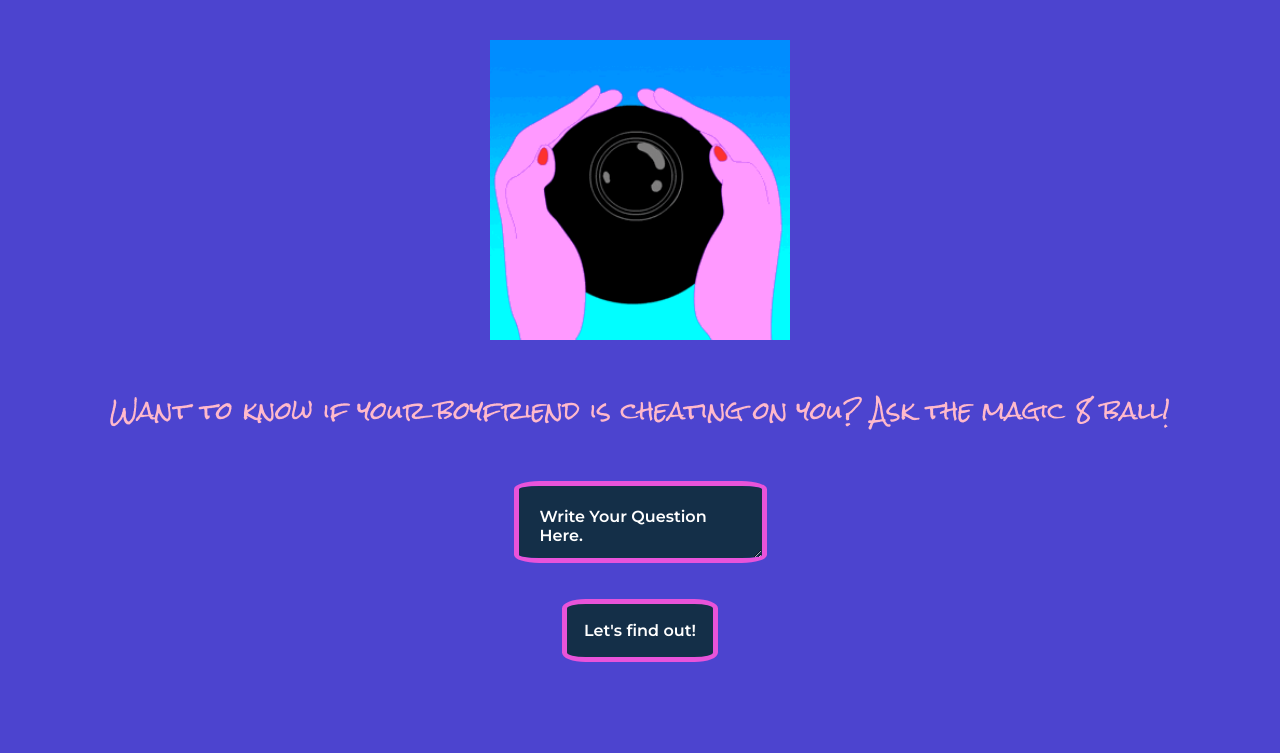
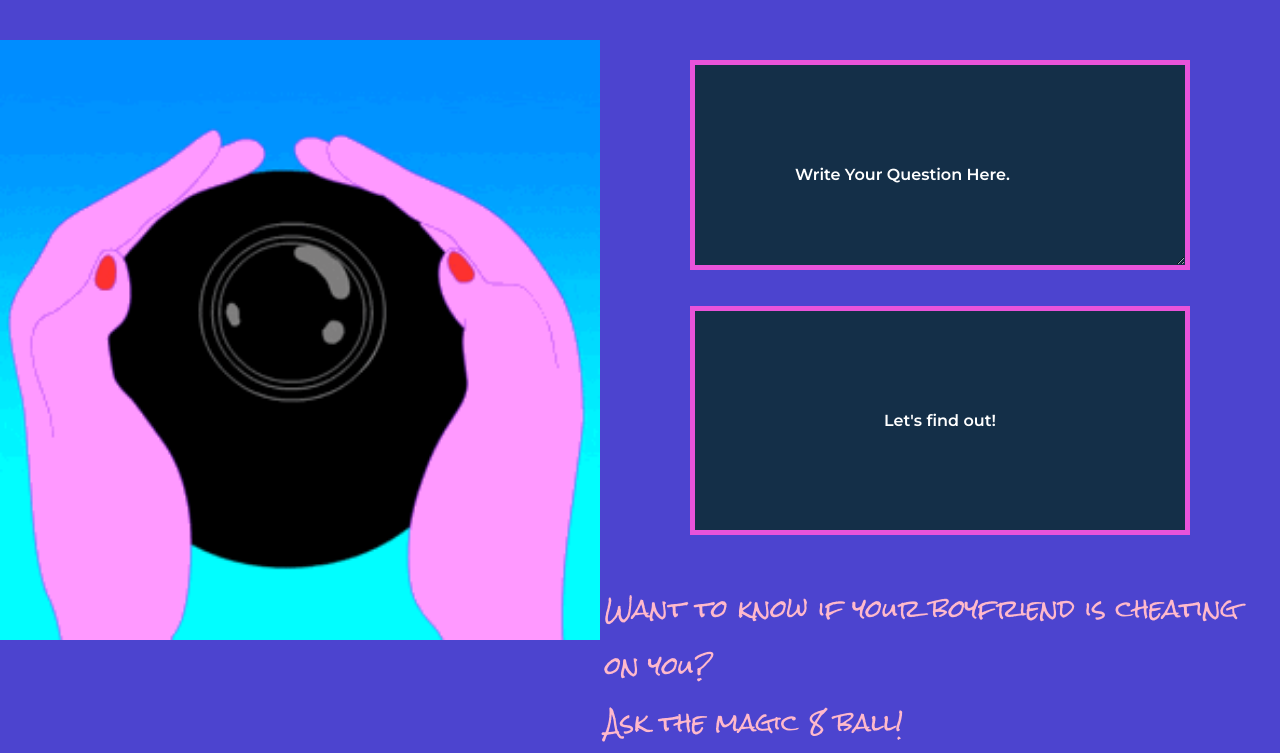
Before and after one commit to karyssa-dandrea/magic-8-ball, a website with bundled scripts: page index.html in a window 1280 px wide. Shown: the part 120-873 px from the top of the page. Before the commit the page ends 800 px from the top, so only its background shows below. Built offline with nearby package versions, Linux system fonts and the light colour scheme; a web font is replaced by a local one.

Commit message:
fixed my css and styling

```diff
--- a/app.js
+++ b/app.js
@@ -6,19 +6,16 @@ const submitButton = document.getElementById('submit');
 const answerDisplay = document.getElementById('answer-display');
 
 const randomNum = (max)=>{
-    return Math.ceil(Math.random() * 10);
+    return Math.ceil(Math.random() * max);
 };
 
-const randomIdx = randomNum(answers.length);
 // initialize global state
-
-let getRandomNum = Math.ceil(Math.random() * 10);
 
 // set event listeners
 
 submitButton.addEventListener('click', ()=> {
-   const randomIdx = randomNum(answers.length);
-   answerDisplay.textContent = answers[randomIdx];
+    const randomIdx = randomNum(answers.length);
+    answerDisplay.textContent = answers[randomIdx];
 });
 
 questionButton.addEventListener('click', ()=>{
--- a/index.html
+++ b/index.html
@@ -26,16 +26,18 @@
 
 <body>
     <h1>Magic 8 Ball</h1>
-    <img src="./assets/8ball-.gif"> <br>
+    <main>
+    <div><img src="./assets/8ball-.gif"></div>
+    <div class="display-container">
+    <div id="answer-display"></div>
 
-    <div id="answer-display"></div>
-    <p>Want to know if your boyfriend is cheating on you?
-        Ask the magic 8 ball!</p> <br>
     <textarea id="question">Write Your Question Here.</textarea> <br> <br>
-    <button id="submit">Let's find out!</button> <br>
+    <button id="submit">Let's find out!</button>
     <div id="answer-display"></div>
         <div id="answer-display"></div>
-
+        <p>Want to know if your boyfriend is cheating on you? <br>
+            Ask the magic 8 ball!</p>
+    </div> </main>
     <script type="module" src="./app.js"></script>
 </body>
 
--- a/styles/style.css
+++ b/styles/style.css
@@ -1,14 +1,11 @@
 img {
-    width: 300px;
+    width: 600px;
 
 
 }
 
 body {
     margin: 20px;
-    display: flex;
-    flex-direction: column;
-    align-items: center;
     background-color: #4c44cf;
 
 }
@@ -17,32 +14,36 @@ p {
     font-size: 1.5rem;
     font-family: 'Rock Salt', cursive;
     color: #ffb9cb;
+    margin: 3px;
+    padding: 2px;
 }
 
 h1 {
     font-family: 'Sancreek', cursive;
     font-size: 4rem;
     color: #f5c1f0;
+    text-align: center;
 }
 
 #question {
-padding: 21px;
+padding: 100px;
 border: 5px solid #e953da;
-border-radius: 10%;
 font-family: 'Montserrat', sans-serif;
 background-color: #142f48;
 color: white;
 font-size: 1rem;
+width: 500px;
 }
 
 #submit {
-    padding: 17px;
+    padding: 100px;
     border: 5px solid #e953da;
-    border-radius: 15%;
     font-family: 'Montserrat', sans-serif;
     font-size: 1rem;
     background-color: #142f48;
     color: white;
+    width: 500px;
+    height: 500%;
 
 }
 
@@ -50,4 +51,21 @@ font-size: 1rem;
     color: white;
     font-size: 2rem;
     font-family: 'Oldenburg', cursive;
+    margin: 5px;
+    padding: 5px;
 }
+
+main {
+    display: grid;
+    grid-template-columns: (2, 1fr);
+    grid-template-rows: 100px 100px;
+    grid-template-areas:
+    "a a b"
+    "a a b";
+}
+
+.display-container {
+   display: flex;
+   flex-direction: column;
+   align-items: center;
+}
```
Also changed, not shown: cypress/integration/example.spec.js (+2 -2 lines).
